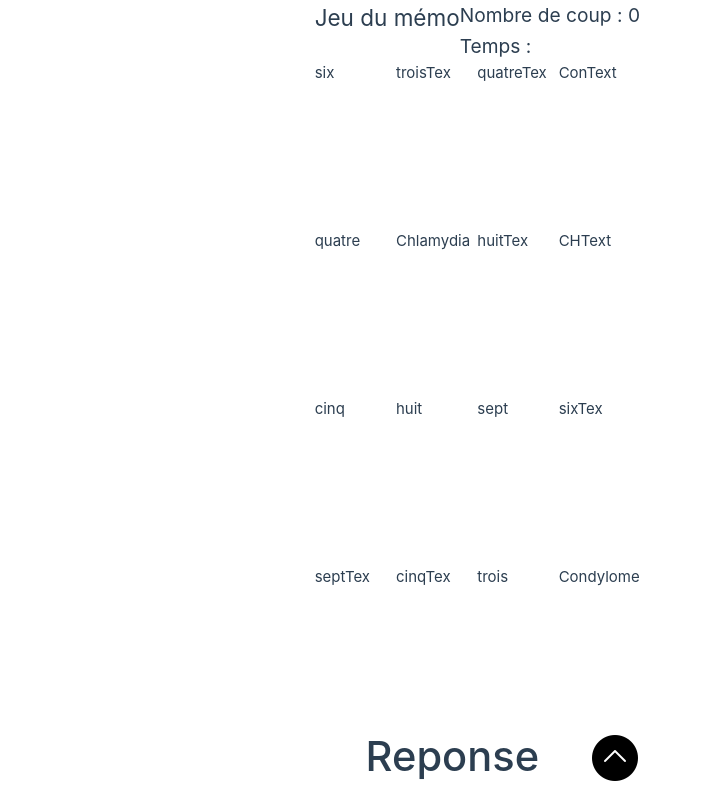
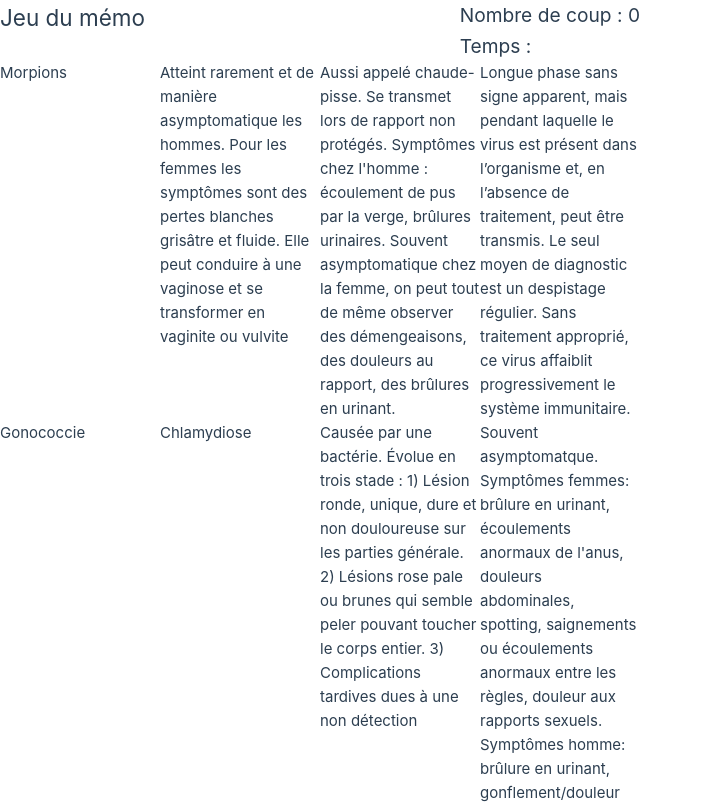
Before and after one commit to Ni-Winx-Ni-Non/App, a Vue app in the folder LHOOMST/: page / in a window 1280 px wide. Shown: the top 804 px of the page, without its empty margins (0-701 px from the left). Built offline with nearby package versions, Linux system fonts and the light colour scheme.

Commit message:
les infos

```diff
--- a/LHOOMST/src/components/Memo.vue
+++ b/LHOOMST/src/components/Memo.vue
@@ -7,14 +7,14 @@ export default {
       idcarte1:-1,
       idcarte1Select: -1,
             cartes: [
-                {id: 1, Nom: 'Chlamydia', texte: "CHText", visible: true, typecarte:true},
-                {id: 2, Nom: 'Condylome', texte: "ConText", visible: true, typecarte:true},
-                {id: 3, Nom: 'trois', texte: "troisTex", visible: true, typecarte:true},
-                {id: 4, Nom: 'quatre', texte: "quatreTex", visible: true, typecarte:true},
-                {id: 5, Nom: 'cinq', texte: "cinqTex", visible: true, typecarte:true},
-                {id: 6, Nom: 'six', texte: "sixTex", visible: true, typecarte:true},
-                {id: 7, Nom: 'sept', texte: "septTex", visible: true, typecarte:true},
-                {id: 8, Nom: 'huit', texte: "huitTex", visible: true, typecarte:true},
+                {id: 1, Nom: 'Chlamydiose', texte: "Souvent asymptomatque. Symptômes femmes: brûlure en urinant, écoulements anormaux de l'anus, douleurs abdominales, spotting, saignements ou écoulements anormaux entre les règles, douleur aux rapports sexuels. Symptômes homme: brûlure en urinant, gonflement/douleur des testicules, démangeaisons de l'urètre, inflamation du rectum", visible: true, typecarte:true},
+                {id: 2, Nom: 'VIH', texte: "Longue phase sans signe apparent, mais pendant laquelle le virus est présent dans l’organisme et, en l’absence de traitement, peut être transmis. Le seul moyen de diagnostic est un despistage régulier. Sans traitement approprié, ce virus affaiblit progressivement le système immunitaire.", visible: true, typecarte:true},
+                {id: 3, Nom: 'Gardnerella vaginalis', texte: "Atteint rarement et de manière asymptomatique les hommes. Pour les femmes les symptômes sont des pertes blanches grisâtre et fluide. Elle peut conduire à une vaginose et se transformer en vaginite ou vulvite", visible: true, typecarte:true},
+                {id: 4, Nom: 'Gonococcie', texte: "Aussi appelé chaude-pisse. Se transmet lors de rapport non protégés. Symptômes chez l'homme : écoulement de pus par la verge, brûlures urinaires. Souvent asymptomatique chez la femme, on peut tout de même observer des démengeaisons, des douleurs au rapport, des brûlures en urinant.", visible: true, typecarte:true},
+                {id: 5, Nom: 'Herpès génital', texte: "Virus qui reste à vie dans l'organisme et se manifeste par des poussées. Les symptômes sont des petites vésicules qui peuvent brûler ou démanger", visible: true, typecarte:true},
+                {id: 6, Nom: 'Morpions', texte: "Petits insectes noirs qui transmettent la phtiriase. Symptômes: démangeaisons", visible: true, typecarte:true},
+                {id: 7, Nom: 'Trichomonase', texte: "Causée par un parasite. Se transmet aussi en partageant le linge de toilette ou les sous-vêtements. Peut causer une vaginite ou une urétrite.", visible: true, typecarte:true},
+                {id: 8, Nom: 'Syphilis', texte: "Causée par une bactérie. Évolue en trois stade : 1) Lésion ronde, unique, dure et non douloureuse sur les parties générale. 2) Lésions rose pale ou brunes qui semble peler pouvant toucher le corps entier. 3) Complications tardives dues à une non détection", visible: true, typecarte:true},
             ],
             carteFinal: [],
         }
```
